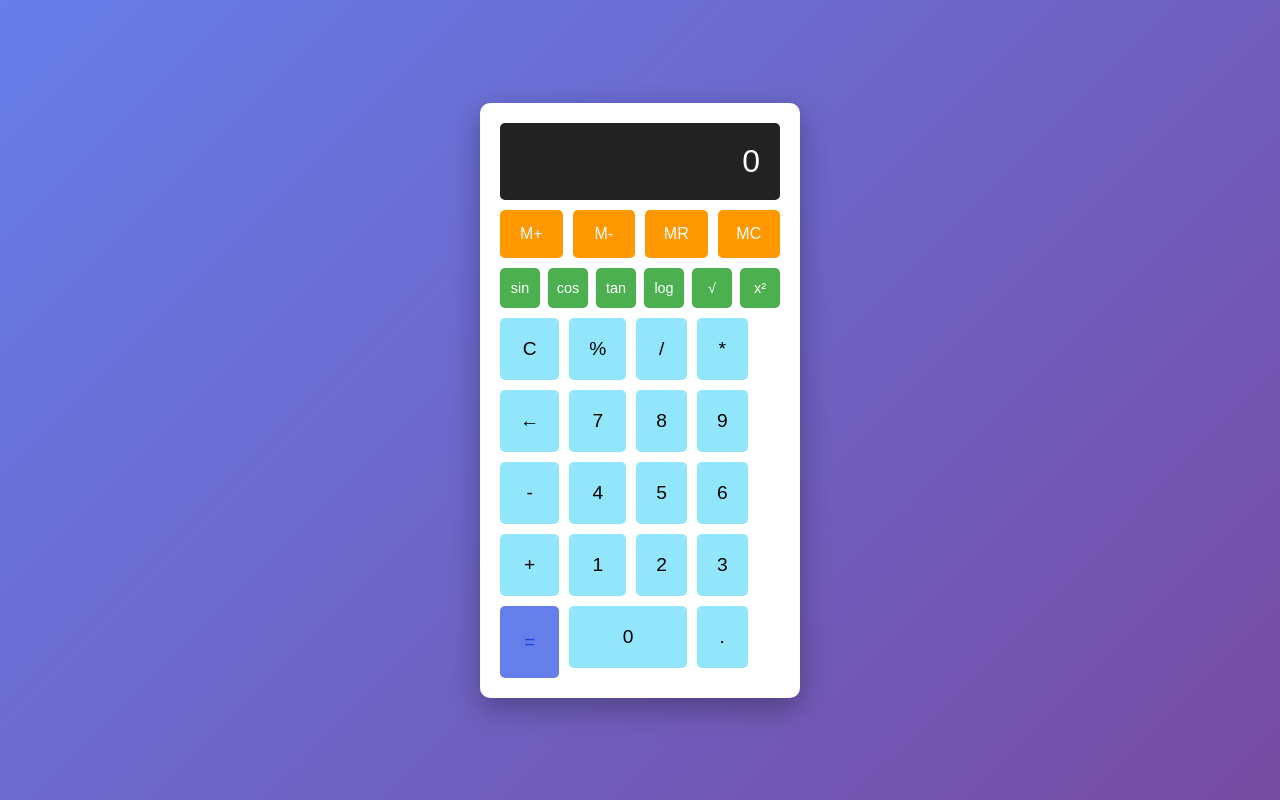
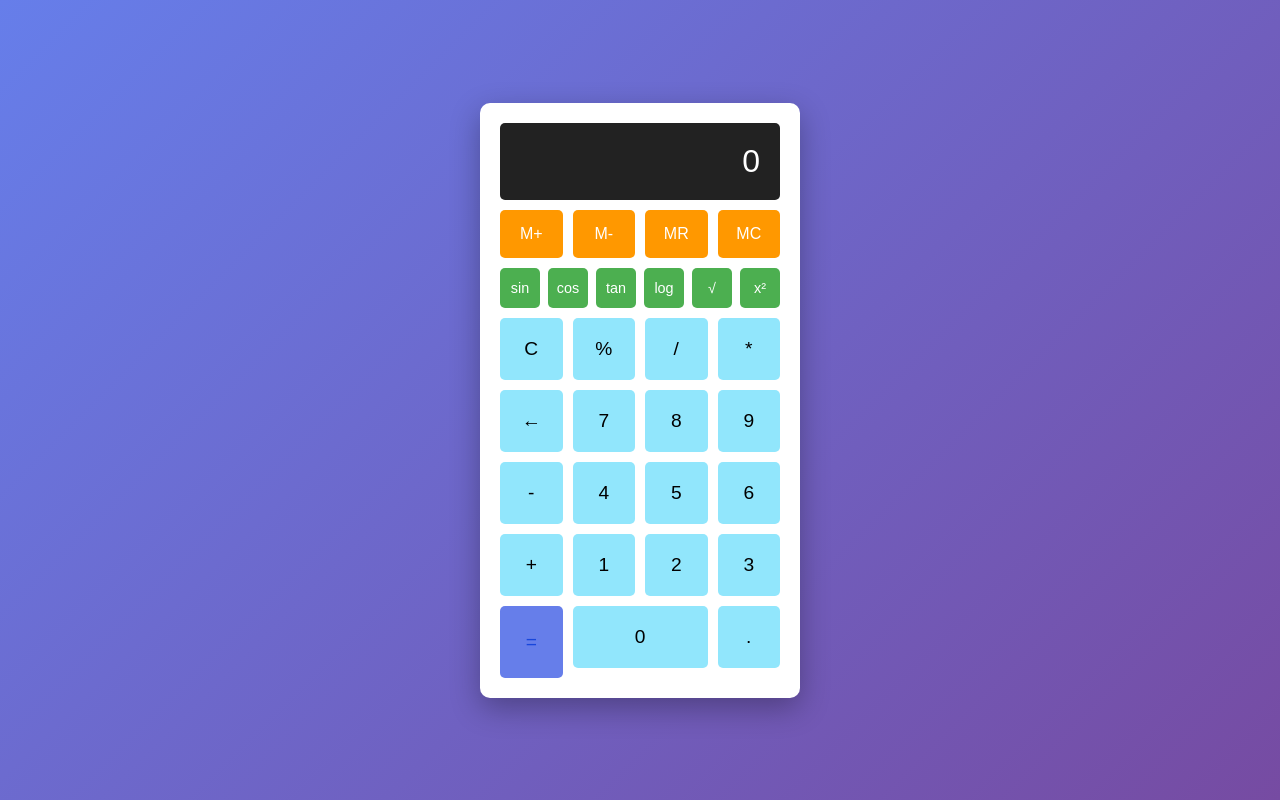
Before and after one commit to rui1024-hub/calculator-app, a plain HTML site: page index.html in a window 1280 px wide. Drawn offline with Linux system fonts and the light colour scheme.

Commit message:
Add scientific calculator - button style (v1)

```diff
--- a/index.html
+++ b/index.html
@@ -26,9 +26,6 @@
     </div>
 
     <div class="buttons">
-
-    <div class="buttons">
-        <div class="buttons">
         <button onclick="clearDisplay()">C</button>
         <button onclick="calculatePercentage()">%</button>
         <button onclick="appendToDisplay('/')">/</button>
@@ -53,7 +50,6 @@
         <button onclick="appendToDisplay('0')" class="zero">0</button>
         <button onclick="appendToDisplay('.')">.</button>
     </div>
-    </div>
     <script src="script.js"></script>
 </body>
 </html>
```
Lines whose indentation alone changed are shown as unchanged.
